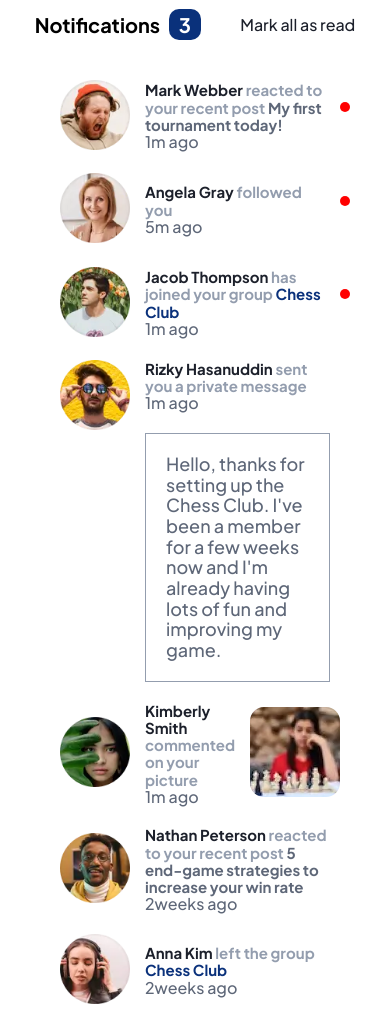
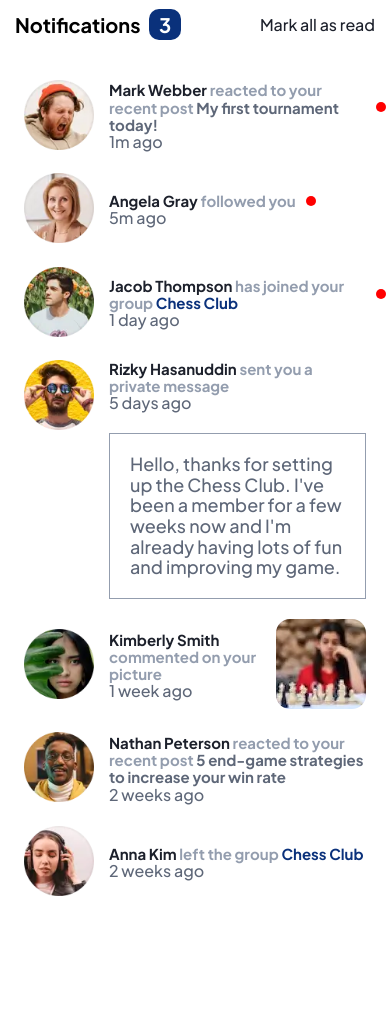
Before and after one commit to matthew-marco/notifications-page-main, a plain HTML site: page index.html in a window 390 px wide. After the commit the page ends 919 px from the top, so only its background shows below. Drawn offline with Linux system fonts and the light colour scheme.

Commit message:
Add files via upload

```diff
--- a/css/mobile.css
+++ b/css/mobile.css
@@ -1,7 +1,13 @@
 /* start header  */
 
 
+main .container {
+  display: flex;
+  align-items: center;
+  justify-content: space-between;
+  margin-bottom: 30px;
 
+}
 main .container h1 span {
   font-size: 20px;
 
@@ -27,7 +33,7 @@ main .container a {
 
 .notifactions .container .notifaction{
 
-  width: 75%;
+  width: 95%;
 
 
 
--- a/index.html
+++ b/index.html
@@ -60,7 +60,7 @@
         <div class="text">
           <h2>Jacob Thompson <span>has joined your group</span> <a href="">Chess
               Club</a></h2>
-          <p>1m ago</p>
+          <p>1 day ago</p>
         </div>
       </div>
       <div class="notifaction rizky">
@@ -70,7 +70,7 @@
         <div class="text">
           <h2>Rizky Hasanuddin <span>sent you a private message</span></h2>
 
-          <p>1m ago</p>
+          <p>5 days ago</p>
           <p class="content"> Hello, thanks for setting up the Chess Club. I've been a member for a few weeks now and
             I'm already having lots of fun and improving my game.</p>
         </div>
@@ -86,7 +86,7 @@
           </div>
           <div class="text">
             <h2>Kimberly Smith <span>commented on your picture</span></h2>
-            <p>1m ago</p>
+            <p>1 week ago</p>
           </div>
       </div>
       <div class="imgtwo">
@@ -102,7 +102,7 @@
         <div class="text">
           <h2>Nathan Peterson <span>reacted to your recent post <span>5 end-game strategies to increase your win
                 rate</span></span></h2>
-          <p>2weeks ago</p>
+          <p>2 weeks ago</p>
         </div>
       </div>
       <div class="notifaction">
@@ -111,7 +111,7 @@
         </div>
         <div class="text">
           <h2>Anna Kim <span>left the group</span> <a href="#">Chess Club</a></h2>
-          <p>2weeks ago</p>
+          <p>2 weeks ago</p>
         </div>
       </div>
     </div>
```
